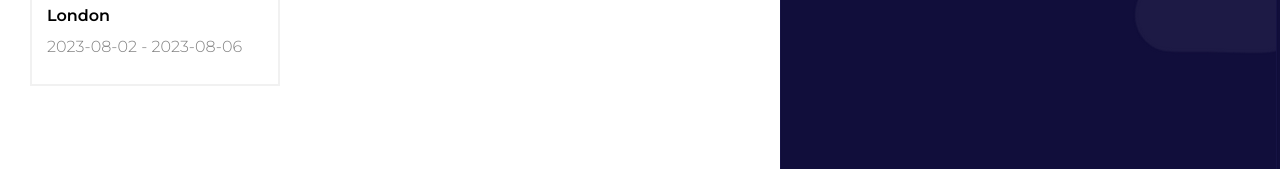
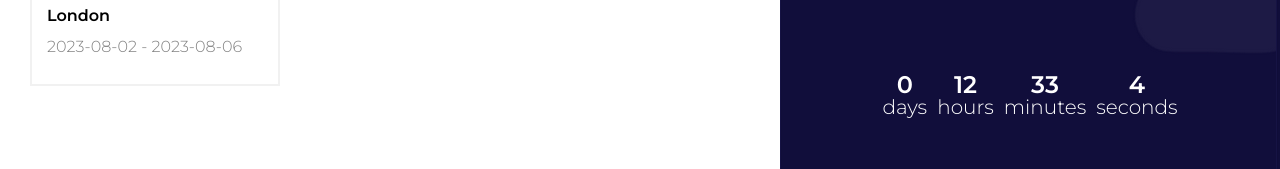
Before and after one commit to bydyas/trip-app, a React (Vite) app: page / in a window 1280 px wide. Shown: the part 476-645 px from the top of the page. Built offline with nearby package versions, Linux system fonts and the light colour scheme; no server answers.

Commit message:
Create countdown timer to trip start date

```diff
--- a/src/components/App/index.tsx
+++ b/src/components/App/index.tsx
@@ -8,12 +8,14 @@ import { ITripCard } from '../TripCard/interfaces';
 import TodaysForecast from '../TodaysForecast';
 import { useWeather } from '../../hooks/useWeather';
 import { ITodaysForecast } from '../TodaysForecast/interfaces';
+import Countdown from '../Countdown';
 
 function App() {
   const [trips, setTrips] = useState(mockData.trips);
   const [filteredTrips, setFilteredTrips] = useState(mockData.trips);
   const { getTodaysForecastForCity, loading } = useWeather();
   const [todaysForecast, setTodaysForecast] = useState<ITodaysForecast>();
+  const [targetDate, setTargetDate] = useState<string>(mockData.trips[0].startDate);
 
   useEffect(() => {
     const fetchMockForecast = async () => await getTodaysForecastForCity(mockData.trips[0].city);
@@ -51,6 +53,8 @@ function App() {
     fetchMockForecast().then((forecast) => setTodaysForecast(forecast));
   };
 
+  const runCountdownTimer = (date: string) => setTargetDate(date);
+
   return (
     <>
       <div id="app-modal" />
@@ -63,12 +67,17 @@ function App() {
           </header>
           <Search searchTripByCity={searchTripByCity} />
           <div className={styles.trips}>
-            <TripList trips={filteredTrips} askTodaysForecast={askTodaysForecast} />
+            <TripList
+              trips={filteredTrips}
+              askTodaysForecast={askTodaysForecast}
+              runCountdownTimer={runCountdownTimer}
+            />
             <AddNewTrip addTrip={addTrip} />
           </div>
         </main>
         <aside className={styles.sidebar}>
           {loading ? 'Pending . . .' : <TodaysForecast {...(todaysForecast as ITodaysForecast)} />}
+          <Countdown targetDate={targetDate} />
         </aside>
       </div>
     </>
--- a/src/components/App/styles.module.css
+++ b/src/components/App/styles.module.css
@@ -9,7 +9,8 @@
 
 .sidebar {
     min-width: 500px;
-    padding: 0 10px;
+    padding: 10px;
+    gap: 15%;
     height: 100vh;
     background-color: #180c3c;
     background-image: url("../../../public/background.png");
--- /dev/null
+++ b/src/components/Countdown/index.tsx
@@ -0,0 +1,39 @@
+import { FC } from 'react';
+import { useCountdown } from '../../hooks/useCountdown';
+import { ICountdownProps } from './interfaces';
+import styles from './styles.module.css';
+
+const Countdown: FC<ICountdownProps> = ({ targetDate }) => {
+  const [days, hours, minutes, seconds] = useCountdown(targetDate);
+
+  if (days + hours + minutes + seconds <= 0) {
+    return <p className={styles.timeIsUp}>it's a time to travel!</p>;
+  } else {
+    return (
+      <ul className={styles.timer}>
+        <li>
+          <span className={styles.nums}>{days}</span>
+          <br />
+          <span className={styles.desc}>days</span>
+        </li>
+        <li>
+          <span className={styles.nums}>{hours}</span>
+          <br />
+          <span className={styles.desc}>hours</span>
+        </li>
+        <li>
+          <span className={styles.nums}>{minutes}</span>
+          <br />
+          <span className={styles.desc}>minutes</span>
+        </li>
+        <li>
+          <span className={styles.nums}>{seconds}</span>
+          <br />
+          <span className={styles.desc}>seconds</span>
+        </li>
+      </ul>
+    );
+  }
+};
+
+export default Countdown;
--- /dev/null
+++ b/src/components/Countdown/interfaces.ts
@@ -0,0 +1,3 @@
+export interface ICountdownProps {
+  targetDate: string | Date;
+}
--- /dev/null
+++ b/src/components/Countdown/styles.module.css
@@ -0,0 +1,22 @@
+.timer, .timeIsUp {
+    color: #FFFFFF;
+}
+
+.timer {
+    display: flex;
+    gap: 10px;
+}
+
+.timer li {
+    text-align: center;
+}
+
+.timer li .nums {
+    font-weight: 600;
+    font-size: 1.5em;
+}
+
+.timer li .desc {
+    font-weight: 300;
+    font-size: 1.25em;
+}
--- a/src/components/TripCard/index.tsx
+++ b/src/components/TripCard/index.tsx
@@ -2,9 +2,21 @@ import { FC } from 'react';
 import { ITripCardProps } from './interfaces';
 import styles from './styles.module.css';
 
-const TripCard: FC<ITripCardProps> = ({ city, URL, startDate, endDate, askTodaysForecast }) => {
+const TripCard: FC<ITripCardProps> = ({
+  city,
+  URL,
+  startDate,
+  endDate,
+  askTodaysForecast,
+  runCountdownTimer,
+}) => {
+  const active = () => {
+    askTodaysForecast(city);
+    runCountdownTimer(startDate);
+  };
+
   return (
-    <li className={styles.card} onClick={() => askTodaysForecast(city)}>
+    <li className={styles.card} onClick={active}>
       <img className={styles.image} src={URL} alt={city} />
       <div className={styles.details}>
         <h3 className={styles.city}>{city}</h3>
--- a/src/components/TripCard/interfaces.ts
+++ b/src/components/TripCard/interfaces.ts
@@ -8,4 +8,5 @@ export interface ITripCard {
 
 export interface ITripCardProps extends ITripCard {
   askTodaysForecast: (city: string) => void;
+  runCountdownTimer: (date: string) => void;
 }
--- a/src/components/TripList/index.tsx
+++ b/src/components/TripList/index.tsx
@@ -3,9 +3,14 @@ import { ITripListProps } from './interfaces';
 import styles from './styles.module.css';
 import TripCard from '../TripCard';
 
-const TripList: FC<ITripListProps> = ({ trips, askTodaysForecast }) => {
+const TripList: FC<ITripListProps> = ({ trips, askTodaysForecast, runCountdownTimer }) => {
   const renderCards = trips.map((trip) => (
-    <TripCard key={trip.id} {...trip} askTodaysForecast={askTodaysForecast} />
+    <TripCard
+      key={trip.id}
+      {...trip}
+      askTodaysForecast={askTodaysForecast}
+      runCountdownTimer={runCountdownTimer}
+    />
   ));
   return <ul className={styles.list}>{trips.length ? renderCards : 'No scheduled trips'}</ul>;
 };
--- a/src/components/TripList/interfaces.ts
+++ b/src/components/TripList/interfaces.ts
@@ -3,4 +3,5 @@ import { ITripCard } from '../TripCard/interfaces';
 export interface ITripListProps {
   trips: ITripCard[];
   askTodaysForecast: (city: string) => void;
+  runCountdownTimer: (date: string) => void;
 }
--- /dev/null
+++ b/src/hooks/useCountdown.ts
@@ -0,0 +1,28 @@
+import { useEffect, useState } from 'react';
+
+const useCountdown = (targetDate: string | Date) => {
+  const countDownDate = new Date(targetDate).getTime();
+
+  const [countDown, setCountDown] = useState(countDownDate - new Date().getTime());
+
+  useEffect(() => {
+    const interval = setInterval(() => {
+      setCountDown(countDownDate - new Date().getTime());
+    }, 1000);
+
+    return () => clearInterval(interval);
+  }, [countDownDate]);
+
+  return getReturnValues(countDown);
+};
+
+const getReturnValues = (countDown: number) => {
+  const days = Math.floor(countDown / (1000 * 60 * 60 * 24));
+  const hours = Math.floor((countDown % (1000 * 60 * 60 * 24)) / (1000 * 60 * 60));
+  const minutes = Math.floor((countDown % (1000 * 60 * 60)) / (1000 * 60));
+  const seconds = Math.floor((countDown % (1000 * 60)) / 1000);
+
+  return [days, hours, minutes, seconds];
+};
+
+export { useCountdown };
```
